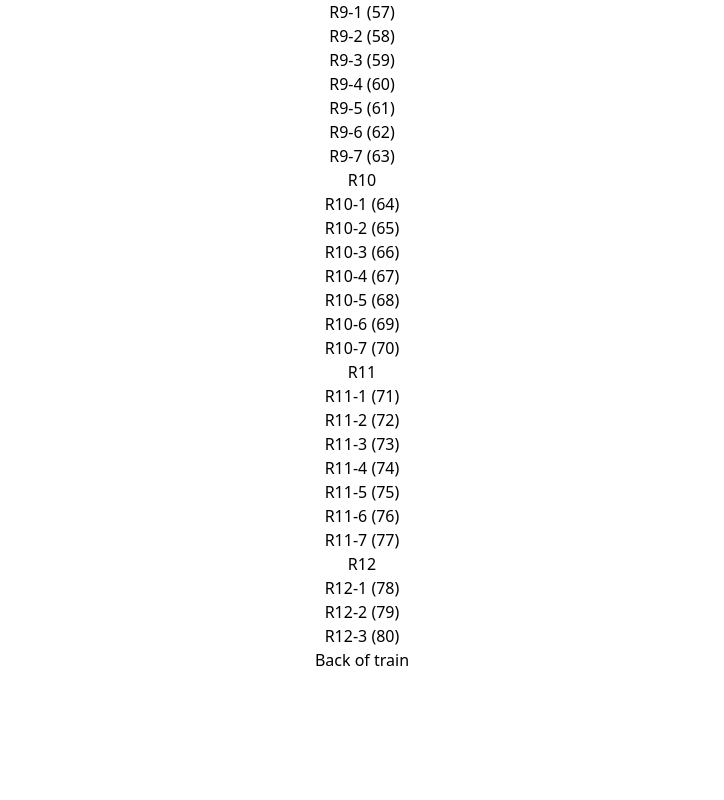
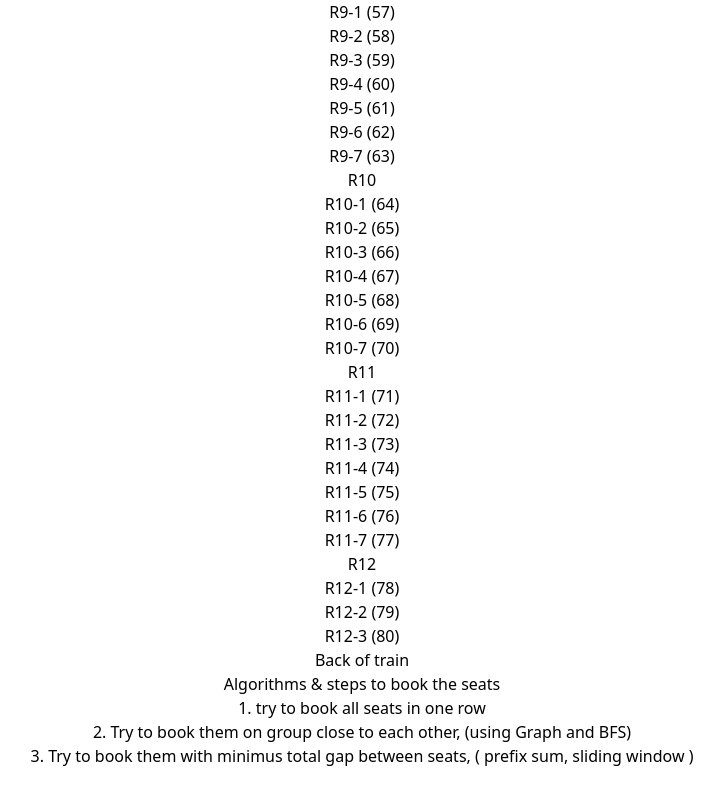
Before and after one commit to AkashDeveloper8758/ticket-booking, a React (Vite) app: page / in a window 1280 px wide. Shown: the part 1760-2560 px from the top of the page, without its empty margins (278-1002 px from the left). Before the commit the page ends 2464 px from the top, so only its background shows below. Built offline with nearby package versions, Linux system fonts and the light colour scheme.

Commit message:
update the instructions

```diff
--- a/src/components/mainComponents.jsx
+++ b/src/components/mainComponents.jsx
@@ -286,8 +286,3 @@ export default function MainComponent() {
     </div>
   );
 }
-
-
-//todo: 1. add color market
-//todo: 1. add instructions
-//todo: 1. link to the backend
--- a/src/components/train/compartment.jsx
+++ b/src/components/train/compartment.jsx
@@ -10,10 +10,9 @@ export default function CompartmentComponent() {
     return 7 * r + c + 1;
   }
 
-
   return (
     <div className="flex flex-col items-center justify-center ">
-      <div  className="my-4 font-bold" > Front of train </div>
+      <div className="my-4 font-bold"> Front of train </div>
       {tainRows.map((v, r) => {
         return (
           <div key={r} className="flex items-center">
@@ -38,7 +37,20 @@ export default function CompartmentComponent() {
           </div>
         );
       })}
-      <div  className="my-4 font-bold" > Back of train </div>
+      <div className="my-4 font-bold"> Back of train </div>
+      <div className="flex flex-col  items-stretch justify-start">
+        <div className="p-2 font-medium ">
+          Algorithms & steps to book the seats
+        </div>
+        <div className="p-2"> 1. try to book all seats in one row </div>
+        <div className="p-2">
+          2. Try to book them on group close to each other, (using Graph and BFS)
+        </div>
+        <div className="p-2">
+          3. Try to book them with minimus total gap between seats, ( prefix
+          sum, sliding window )
+        </div>
+      </div>
     </div>
   );
 }
```
Also changed, not shown: 1 other file (tests, documents, lock files or other folders).
